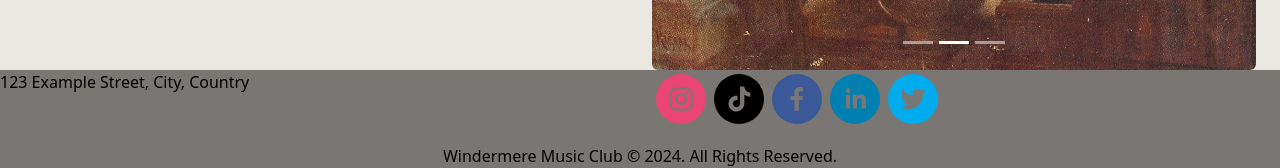
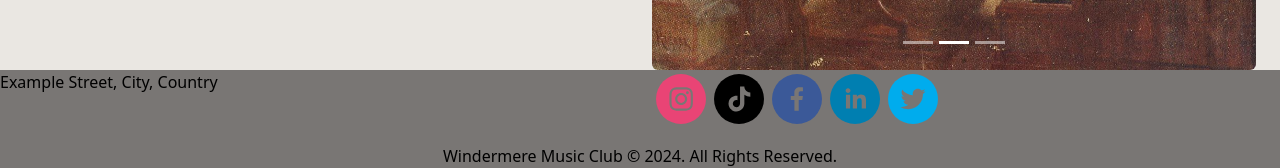
Before and after one commit to SEG3125-A/Group-9, a React (Create React App) app in the folder Lab8/windermere-music/: page / in a window 1280 px wide. Shown: the part 881-1049 px from the top of the page. Built offline with nearby package versions, Linux system fonts and the light colour scheme; the HTML template or start-up script is replaced by a standard one.

Commit message:
Change in Footer

```diff
--- a/Lab8/windermere-music/src/screens/components/Footer.tsx
+++ b/Lab8/windermere-music/src/screens/components/Footer.tsx
@@ -8,7 +8,7 @@ const Footer = () => {
       <div className="container-fluid">
         <div className="row">
           <div className="col-sm-6">
-            <p>123 Example Street, City, Country</p>
+            <p>Example Street, City, Country</p>
           </div>
           <div className="col-sm-6 text-right">
             <SocialIcon className="m-1" url="https://www.instagram.com/" />
```
